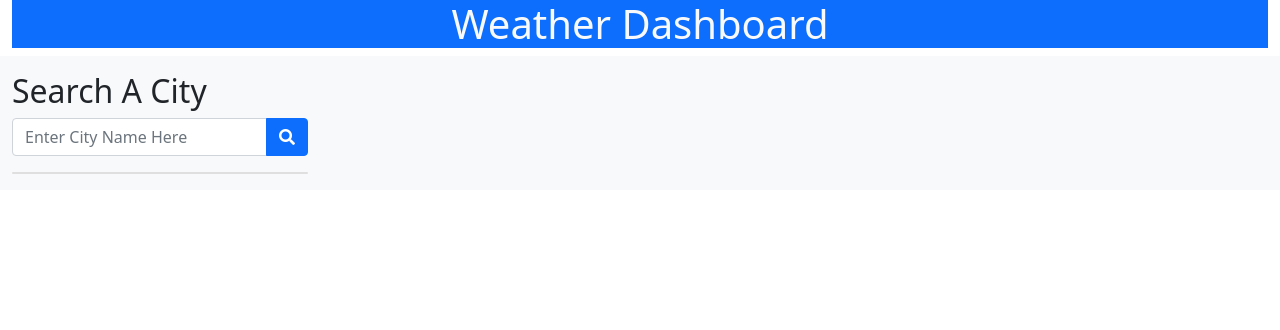
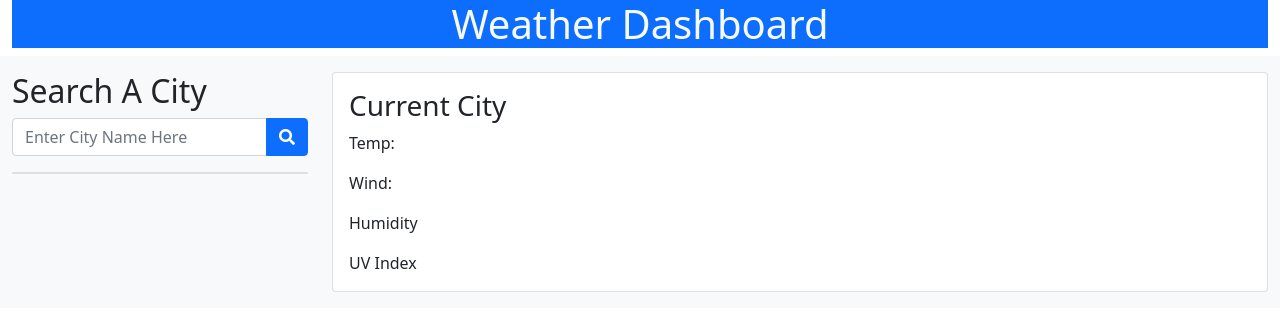
Before and after one commit to damatgre/arrakeen-sihaya-water, a plain HTML site: page index.html in a window 1280 px wide. Drawn offline with nearby package versions, Linux system fonts and the light colour scheme.

Commit message:
weather card

```diff
--- a/index.html
+++ b/index.html
@@ -46,7 +46,16 @@
             <!--current weather-->
             <div class="col-md-9 bg-light pt-3 pb-3" id="current weather">
                 <div class="weather-container">
-                    <p></p>
+                    <div class="card">
+                        <div class="card-body">
+                            <!--create element in dom to replace current city-->
+                            <h3 class="card-title">Current City</h5>
+                            <p class="card-text">Temp:</p>
+                            <p class="card-text">Wind:</p>
+                            <p class="card-text">Humidity</p>
+                            <p class="card-text">UV Index</p>
+                        </div>
+                    </div>
                 </div>
 
             </div>
```
